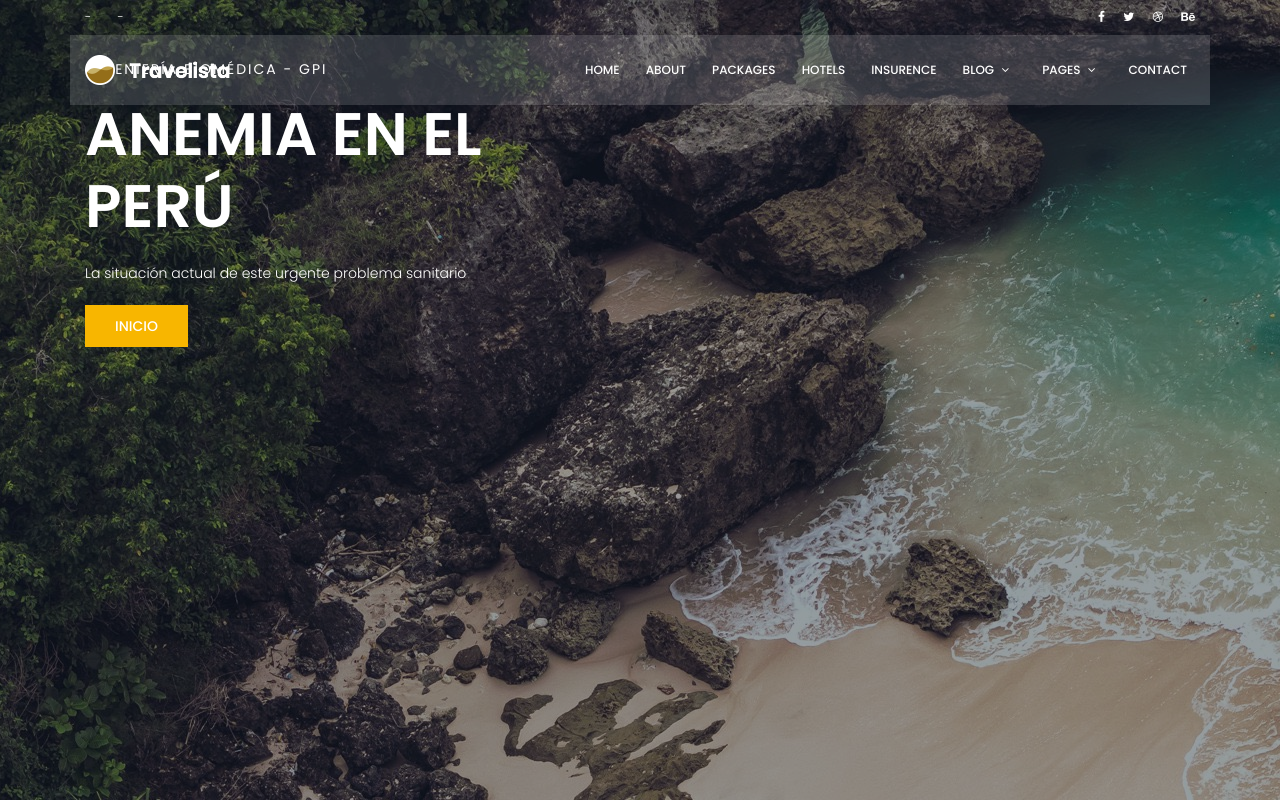
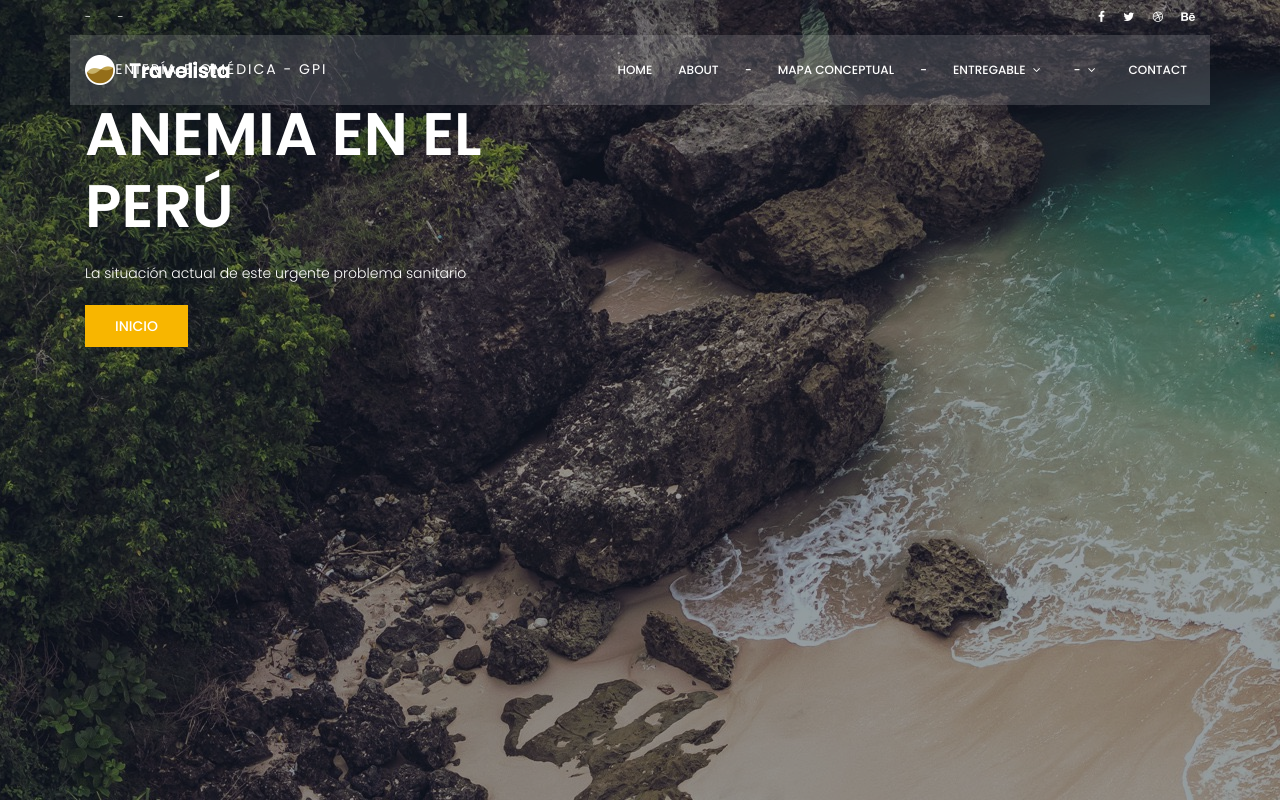
Before and after one commit to maop-gpi/anemia-peru, a plain HTML site: page index.html in a window 1280 px wide. Shown: the top 802 px of the page. Drawn offline with Linux system fonts and the light colour scheme; some packages are replaced by stand-ins of ours.

Commit message:
Add files via upload

```diff
--- a/index.html
+++ b/index.html
@@ -61,24 +61,18 @@
 				        <ul class="nav-menu">
 				          <li><a href="index.html">Home</a></li>
 				          <li><a href="about.html">About</a></li>
-				          <li><a href="packages.html">Packages</a></li>
-				          <li><a href="hotels.html">Hotels</a></li>
-				          <li><a href="insurance.html">Insurence</a></li>
-				          <li class="menu-has-children"><a href="">Blog</a>
+				          <li><a href="packages.html">-</a></li>
+				          <li><a href="hotels.html">Mapa conceptual</a></li>
+				          <li><a href="insurance.html">-</a></li>
+				          <li class="menu-has-children"><a href="">ENTREGABLE</a>
 				            <ul>
 				              <li><a href="blog-home.html">Blog Home</a></li>
 				              <li><a href="blog-single.html">Segundo entregable</a></li>
 				            </ul>
 				          </li>
-				          <li class="menu-has-children"><a href="">Pages</a>
+				          <li class="menu-has-children"><a href="">-</a>
 				            <ul>
-				            	  <li><a href="elements.html">Elements</a></li>
-						          <li class="menu-has-children"><a href="">Level 2 </a>
-						            <ul>
-						              <li><a href="#">Item One</a></li>
-						              <li><a href="#">Item Two</a></li>
-						            </ul>
-						          </li>
+
 				            </ul>
 				          </li>
 				          <li><a href="contact.html">Contact</a></li>
```
